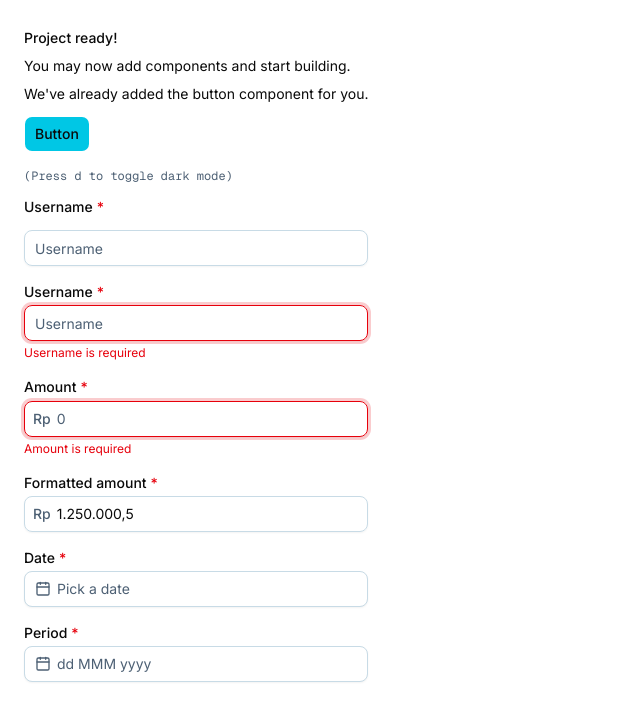
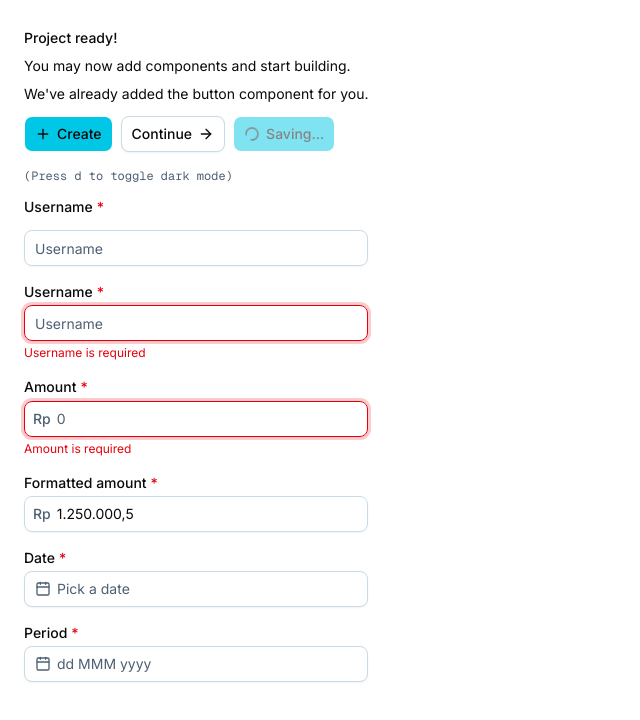
Before and after one commit to ByHandi/git-branch-matrix, a Next.js app: page / in a window 1280 px wide. Shown: the top 720 px of the page, without its empty margins (0-640 px from the left). Built offline with nearby package versions, Linux system fonts and the light colour scheme.

Commit message:
feat: add Icon and Spinner components and extend Button with loading, startContent, and endContent support

```diff
--- a/app/page.tsx
+++ b/app/page.tsx
@@ -1,3 +1,5 @@
+import { ArrowRightIcon, PlusIcon } from "lucide-react";
+
 import { Button } from "@/components/ui/button";
 import DatePicker from "@/components/ui/date-picker";
 import DateRangePicker from "@/components/ui/date-range-picker";
@@ -15,7 +17,15 @@ export default function Page() {
           <h1 className="font-medium">Project ready!</h1>
           <p>You may now add components and start building.</p>
           <p>We&apos;ve already added the button component for you.</p>
-          <Button className="mt-2">Button</Button>
+          <div className="mt-2 flex flex-wrap gap-2">
+            <Button startContent={<PlusIcon />}>Create</Button>
+            <Button endContent={<ArrowRightIcon />} variant="outline">
+              Continue
+            </Button>
+            <Button isLoading loadingText="Saving...">
+              Save
+            </Button>
+          </div>
         </div>
         <div className="font-mono text-xs text-muted-foreground">
           (Press <kbd>d</kbd> to toggle dark mode)
--- a/components/ui/button.tsx
+++ b/components/ui/button.tsx
@@ -1,6 +1,8 @@
 import { type VariantProps, cva } from "class-variance-authority";
 import { Slot } from "radix-ui";
 import * as React from "react";
+
+import { Spinner } from "./spinner";
 
 import { cn } from "@/lib/utils";
 
@@ -41,26 +43,49 @@ const buttonVariants = cva(
   },
 );
 
+type ButtonProps = React.ComponentProps<"button"> &
+  VariantProps<typeof buttonVariants> & {
+    asChild?: boolean;
+    isLoading?: boolean;
+    loadingText?: string;
+    startContent?: React.ReactNode;
+    endContent?: React.ReactNode;
+  };
+
 function Button({
   className,
   variant = "default",
   size = "default",
   asChild = false,
+  disabled,
+  isLoading = false,
+  loadingText,
+  startContent,
+  endContent,
+  children,
   ...props
-}: React.ComponentProps<"button"> &
-  VariantProps<typeof buttonVariants> & {
-    asChild?: boolean;
-  }) {
+}: ButtonProps) {
   const Comp = asChild ? Slot.Root : "button";
+  const isDisabled = disabled || isLoading;
 
   return (
     <Comp
       data-slot="button"
       data-variant={variant}
       data-size={size}
+      data-loading={isLoading || undefined}
+      aria-busy={isLoading || undefined}
+      aria-disabled={asChild && isDisabled ? true : undefined}
+      disabled={!asChild ? isDisabled : undefined}
       className={cn(buttonVariants({ variant, size, className }))}
       {...props}
-    />
+    >
+      {isLoading ? <Spinner /> : startContent}
+
+      {isLoading && loadingText ? loadingText : children}
+
+      {endContent}
+    </Comp>
   );
 }
 
--- /dev/null
+++ b/components/ui/icon.tsx
@@ -0,0 +1,13 @@
+import { DynamicIcon } from "lucide-react/dynamic";
+
+import { cn } from "@/lib/utils";
+
+type DynamicIconProps = React.ComponentProps<typeof DynamicIcon>;
+
+function Icon({ className, ...props }: DynamicIconProps) {
+  return (
+    <DynamicIcon size={18} tabIndex={-1} {...props} className={cn("outline-none", className)} />
+  );
+}
+
+export default Icon;
--- /dev/null
+++ b/components/ui/spinner.tsx
@@ -0,0 +1,20 @@
+import Icon from "./icon";
+
+import { cn } from "@/lib/utils";
+
+type SpinnerProps = Omit<React.ComponentProps<typeof Icon>, "name">;
+
+function Spinner({ className, size = 18, ...props }: SpinnerProps) {
+  return (
+    <Icon
+      name="loader-2"
+      role="status"
+      aria-label="Loading"
+      className={cn("animate-spin", className)}
+      size={size}
+      {...props}
+    />
+  );
+}
+
+export { Spinner };
```
Also changed, not shown: 1 other file (tests, documents, lock files or other folders).
